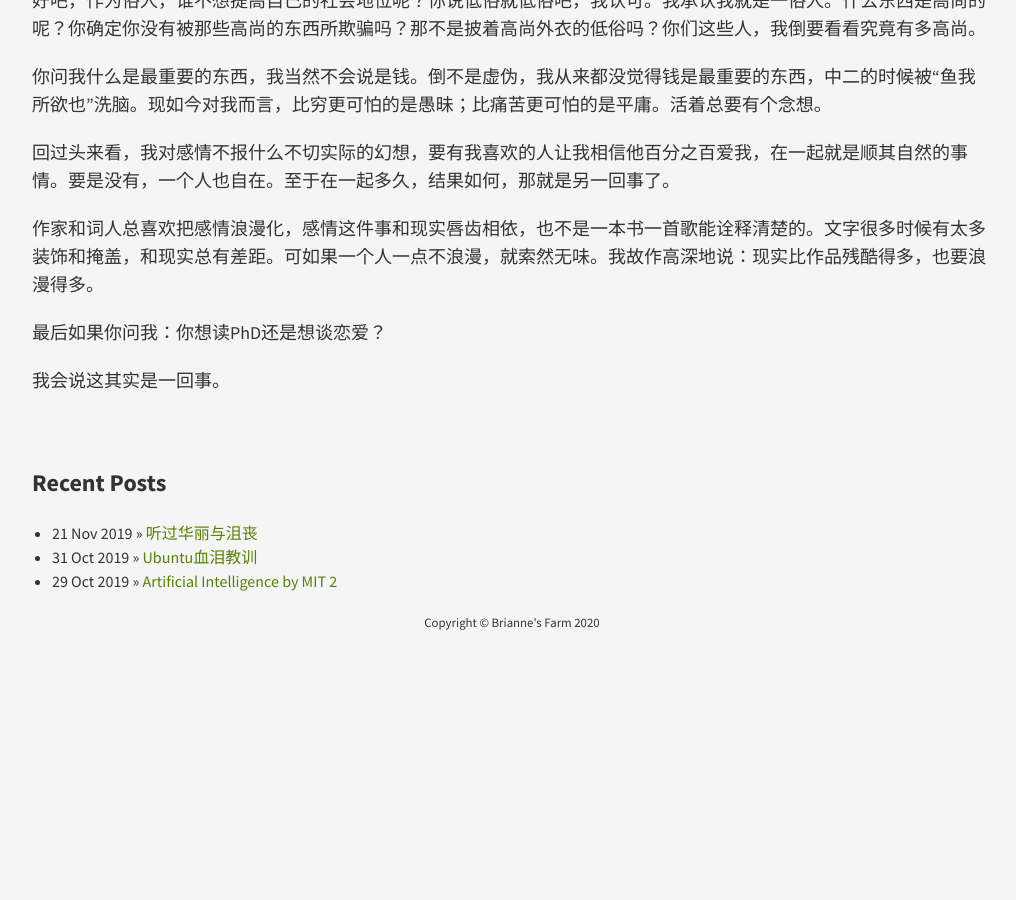
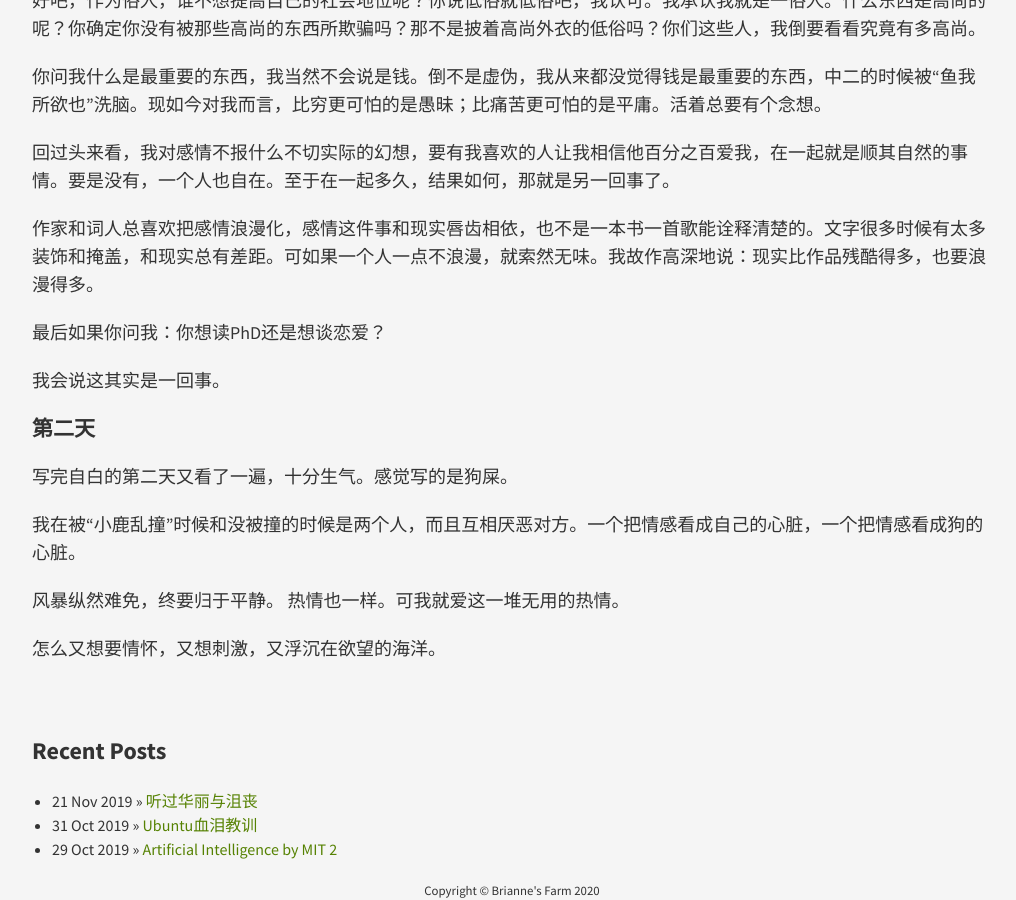
Before and after one commit to shellyyz/shellyyz.github.io, a Jekyll site: the page built from _posts/2020-03-10-当我谈感情问题时我谈些什么.md, in a window 1280 px wide and 900 px high, scrolled down 3879 px. Shown: the whole window, without its empty margins (128-1144 px from the left). Built offline with Jekyll 4.4.1, drawn with Linux system fonts in a browser that asks for light colours; comment, search, counter and statistics services are not loaded; before the commit the page ends 4511 px from its top, so only the background shows below that.

Commit message:
the second day

```diff
--- a/_posts/2020-03-10-当我谈感情问题时我谈些什么.md
+++ b/_posts/2020-03-10-当我谈感情问题时我谈些什么.md
@@ -108,3 +108,15 @@ tags:
   最后如果你问我：你想读PhD还是想谈恋爱？
 
   我会说这其实是一回事。
+
+
+### 第二天
+
+写完自白的第二天又看了一遍，十分生气。感觉写的是狗屎。
+
+我在被“小鹿乱撞”时候和没被撞的时候是两个人，而且互相厌恶对方。一个把情感看成自己的心脏，一个把情感看成狗的心脏。
+
+风暴纵然难免，终要归于平静。
+热情也一样。可我就爱这一堆无用的热情。
+
+怎么又想要情怀，又想刺激，又浮沉在欲望的海洋。
```
